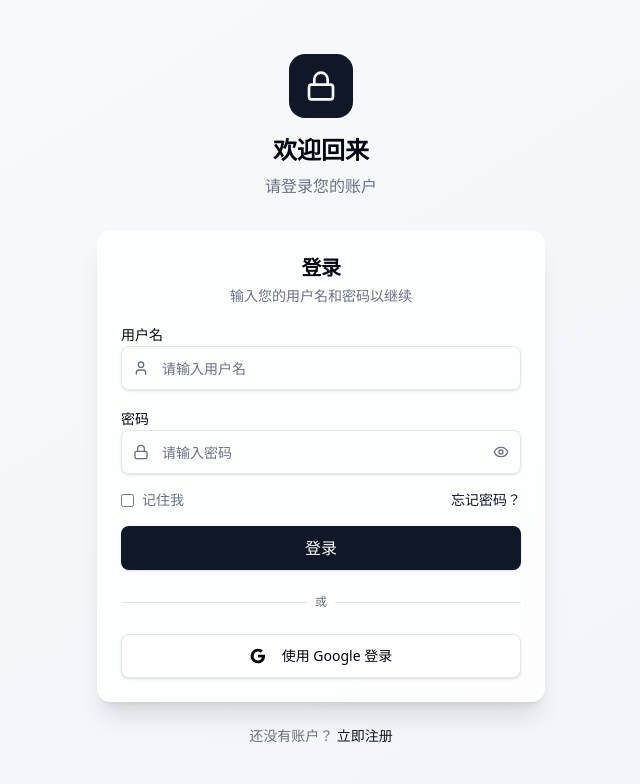
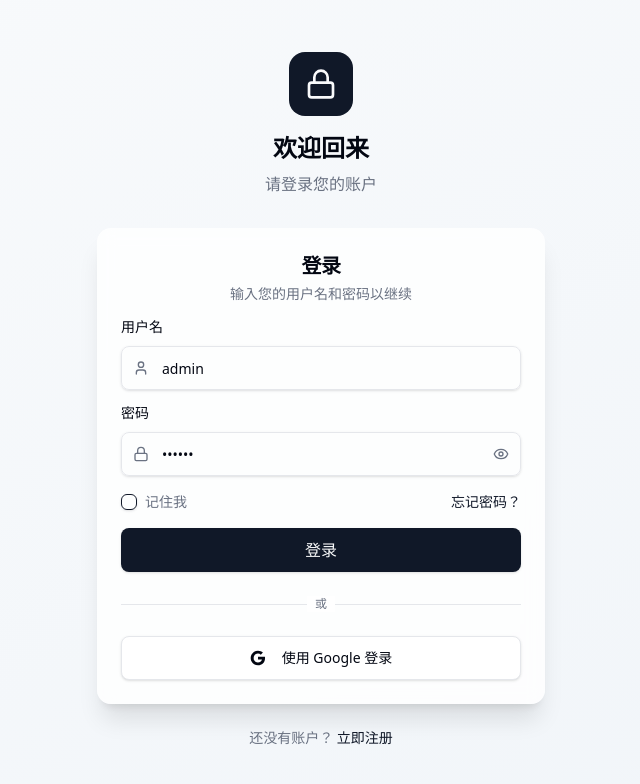
Before and after one commit to promonkeyli/program-template, a React (Vite) app in the folder frontend/admin-react/: page /login in a window 1280 px wide. Shown: the top 784 px of the page, without its empty margins (319-959 px from the left). Built offline with nearby package versions, Linux system fonts and the light colour scheme.

Commit message:
feat(front/admin-react): admin-react模版新增Tankstack-Query异步状态管理

```diff
--- a/frontend/admin-react/package.json
+++ b/frontend/admin-react/package.json
@@ -11,6 +11,7 @@
 		"prepare": "lefthook install"
 	},
 	"dependencies": {
+		"@radix-ui/react-checkbox": "^1.3.3",
 		"@radix-ui/react-label": "^2.1.7",
 		"@radix-ui/react-slot": "^1.2.3",
 		"@tailwindcss/vite": "^4.1.14",
--- /dev/null
+++ b/frontend/admin-react/src/components/ui/checkbox.tsx
@@ -0,0 +1,28 @@
+import * as React from "react"
+import * as CheckboxPrimitive from "@radix-ui/react-checkbox"
+import { Check } from "lucide-react"
+
+import { cn } from "@/lib/utils"
+
+const Checkbox = React.forwardRef<
+  React.ElementRef<typeof CheckboxPrimitive.Root>,
+  React.ComponentPropsWithoutRef<typeof CheckboxPrimitive.Root>
+>(({ className, ...props }, ref) => (
+  <CheckboxPrimitive.Root
+    ref={ref}
+    className={cn(
+      "peer h-4 w-4 shrink-0 rounded-sm border border-primary shadow focus-visible:outline-none focus-visible:ring-1 focus-visible:ring-ring disabled:cursor-not-allowed disabled:opacity-50 data-[state=checked]:bg-primary data-[state=checked]:text-primary-foreground",
+      className
+    )}
+    {...props}
+  >
+    <CheckboxPrimitive.Indicator
+      className={cn("flex items-center justify-center text-current")}
+    >
+      <Check className="h-4 w-4" />
+    </CheckboxPrimitive.Indicator>
+  </CheckboxPrimitive.Root>
+))
+Checkbox.displayName = CheckboxPrimitive.Root.displayName
+
+export { Checkbox }
--- a/frontend/admin-react/src/main.tsx
+++ b/frontend/admin-react/src/main.tsx
@@ -2,6 +2,8 @@ import { StrictMode } from "react";
 import { createRoot } from "react-dom/client";
 import "@/assets/styles/index.css";
 import { createRouter, RouterProvider } from "@tanstack/react-router";
+import { QueryClient, QueryClientProvider } from '@tanstack/react-query'
+import { ReactQueryDevtools } from '@tanstack/react-query-devtools'
 import { routeTree } from "@/router.ts";
 
 // Register the router instance for type safety
@@ -14,8 +16,14 @@ declare module "@tanstack/react-router" {
 // Create a new router instance
 const router = createRouter({ routeTree });
 
+// Create a new query client
+const queryClient = new QueryClient()
+
 createRoot(document.getElementById("root")!).render(
 	<StrictMode>
-		<RouterProvider router={router} />
+		 <QueryClientProvider client={queryClient}>
+		  <RouterProvider router={router} />
+		  <ReactQueryDevtools />
+		 </QueryClientProvider>
 	</StrictMode>,
 );
--- /dev/null
+++ b/frontend/admin-react/src/pages/Index/index.tsx
@@ -0,0 +1,5 @@
+export default function Index(){
+  return (
+    <div> index page</div>
+  )
+}
--- a/frontend/admin-react/src/pages/Login/index.tsx
+++ b/frontend/admin-react/src/pages/Login/index.tsx
@@ -1,58 +1,32 @@
 import { useState } from 'react'
-import { useNavigate } from '@tanstack/react-router'
 import { Eye, EyeOff, Lock, User } from 'lucide-react'
 import { Button } from '@/components/ui/button'
 import { Input } from '@/components/ui/input'
 import { Label } from '@/components/ui/label'
 import { Card, CardContent, CardDescription, CardHeader, CardTitle } from '@/components/ui/card'
-import { useAuthStore } from '@/stores/auth'
+import { Checkbox } from '@/components/ui/checkbox'
+import { useLogin } from './store'
 
 export default function Login() {
-  const navigate = useNavigate()
-  const { setToken, setUserInfo } = useAuthStore()
   const [showPassword, setShowPassword] = useState(false)
   const [formData, setFormData] = useState({
-    username: '',
-    password: ''
+    username: 'admin',
+    password: '123456'
   })
-  const [isLoading, setIsLoading] = useState(false)
+  const [rememberMe, setRememberMe] = useState(false)
+  const [error, setError] = useState<string | null>(null)
+
+  const loginMutation = useLogin()
 
   const handleSubmit = async (e: React.FormEvent) => {
     e.preventDefault()
-    setIsLoading(true)
+    setError(null)
 
-    // 模拟登录请求
-    try {
-      await new Promise(resolve => setTimeout(resolve, 1000))
-      console.log('登录数据:', formData)
-
-      // 模拟登录成功，设置 token 和用户信息
-      const mockToken = {
-        accessToken: 'mock-access-token-' + Date.now(),
-        refreshToken: 'mock-refresh-token-' + Date.now(),
-        expiresIn: 3600,
-        tokenType: 'Bearer'
+    loginMutation.mutate(formData, {
+      onError: (error) => {
+        setError(error.message)
       }
-
-      const mockUserInfo = {
-        id: '1',
-        username: formData.username,
-        nickname: formData.username,
-        roles: ['user'],
-        permissions: ['read', 'write']
-      }
-
-      // 更新 auth store
-      setToken(mockToken)
-      setUserInfo(mockUserInfo)
-
-      // 登录成功后重定向到首页
-      navigate({ to: '/' })
-    } catch (error) {
-      console.error('登录失败:', error)
-    } finally {
-      setIsLoading(false)
-    }
+    })
   }
 
   const handleInputChange = (e: React.ChangeEvent<HTMLInputElement>) => {
@@ -86,7 +60,7 @@ export default function Login() {
           <CardContent>
             <form onSubmit={handleSubmit} className="space-y-4">
               {/* 用户名输入 */}
-              <div className="space-y-2">
+              <div className="flex flex-col gap-3">
                 <Label htmlFor="username">用户名</Label>
                 <div className="relative">
                   <User className="absolute left-3 top-1/2 transform -translate-y-1/2 text-muted-foreground w-4 h-4" />
@@ -104,7 +78,7 @@ export default function Login() {
               </div>
 
               {/* 密码输入 */}
-              <div className="space-y-2">
+              <div className="flex flex-col gap-3">
                 <Label htmlFor="password">密码</Label>
                 <div className="relative">
                   <Lock className="absolute left-3 top-1/2 transform -translate-y-1/2 text-muted-foreground w-4 h-4" />
@@ -134,28 +108,42 @@ export default function Login() {
 
               {/* 记住我和忘记密码 */}
               <div className="flex items-center justify-between text-sm">
-                <label className="flex items-center space-x-2 cursor-pointer">
-                  <input
-                    type="checkbox"
-                    className="rounded border-input"
+                <div className="flex items-center space-x-2">
+                  <Checkbox
+                    id="remember"
+                    checked={rememberMe}
+                    onCheckedChange={(checked) => setRememberMe(!!checked)}
                   />
-                  <span className="text-muted-foreground">记住我</span>
-                </label>
-                <button
+                  <Label
+                    htmlFor="remember"
+                    className="text-muted-foreground cursor-pointer"
+                  >
+                    记住我
+                  </Label>
+                </div>
+                <Button
                   type="button"
-                  className="text-primary hover:text-primary/80 transition-colors"
+                  variant="link"
+                  className="text-primary hover:text-primary/80 p-0 h-auto text-sm"
                 >
                   忘记密码？
-                </button>
+                </Button>
               </div>
+
+              {/* 错误信息显示 */}
+              {error && (
+                <div className="p-3 text-sm text-red-600 bg-red-50 dark:bg-red-900/20 dark:text-red-400 rounded-md border border-red-200 dark:border-red-800">
+                  {error}
+                </div>
+              )}
 
               {/* 登录按钮 */}
               <Button
                 type="submit"
                 className="w-full h-11 text-base font-medium"
-                disabled={isLoading}
+                disabled={loginMutation.isPending}
               >
-                {isLoading ? (
+                {loginMutation.isPending ? (
                   <div className="flex items-center space-x-2">
                     <div className="w-4 h-4 border-2 border-current border-t-transparent rounded-full animate-spin" />
                     <span>登录中...</span>
@@ -210,9 +198,13 @@ export default function Login() {
         {/* 底部链接 */}
         <div className="text-center mt-6 text-sm text-muted-foreground">
           还没有账户？{' '}
-          <button className="text-primary hover:text-primary/80 transition-colors font-medium">
+          <Button
+            type="button"
+            variant="link"
+            className="text-primary hover:text-primary/80 p-0 h-auto text-sm font-medium"
+          >
             立即注册
-          </button>
+          </Button>
         </div>
       </div>
     </div>
--- /dev/null
+++ b/frontend/admin-react/src/pages/Login/store.ts
@@ -0,0 +1,71 @@
+import { useMutation } from '@tanstack/react-query'
+import { useNavigate } from '@tanstack/react-router'
+import { useAuthStore } from '@/stores/auth'
+
+interface LoginCredentials {
+  username: string
+  password: string
+}
+
+interface LoginResponse {
+  token: {
+    accessToken: string
+    refreshToken: string
+    expiresIn: number
+    tokenType: string
+  }
+  userInfo: {
+    id: string
+    username: string
+    nickname: string
+    roles: string[]
+    permissions: string[]
+  }
+}
+
+// 模拟登录 API 调用
+const loginApi = async (credentials: LoginCredentials): Promise<LoginResponse> => {
+  // 模拟网络延迟
+  await new Promise(resolve => setTimeout(resolve, 1000))
+
+  // 模拟登录验证
+  if (credentials.username === 'admin' && credentials.password === '123456') {
+    return {
+      token: {
+        accessToken: 'mock-access-token-' + Date.now(),
+        refreshToken: 'mock-refresh-token-' + Date.now(),
+        expiresIn: 3600,
+        tokenType: 'Bearer'
+      },
+      userInfo: {
+        id: '1',
+        username: credentials.username,
+        nickname: credentials.username,
+        roles: ['user'],
+        permissions: ['read', 'write']
+      }
+    }
+  } else {
+    throw new Error('用户名或密码错误')
+  }
+}
+
+export const useLogin = () => {
+  const navigate = useNavigate()
+  const { setToken, setUserInfo } = useAuthStore()
+
+  return useMutation({
+    mutationFn: loginApi,
+    onSuccess: (data) => {
+      // 更新 auth store
+      setToken(data.token)
+      setUserInfo(data.userInfo)
+
+      // 登录成功后重定向到首页
+      navigate({ to: '/' })
+    },
+    onError: (error) => {
+      console.error('登录失败:', error)
+    }
+  })
+}
```
Also changed, not shown: 2 other files (tests, documents, lock files or other folders).
